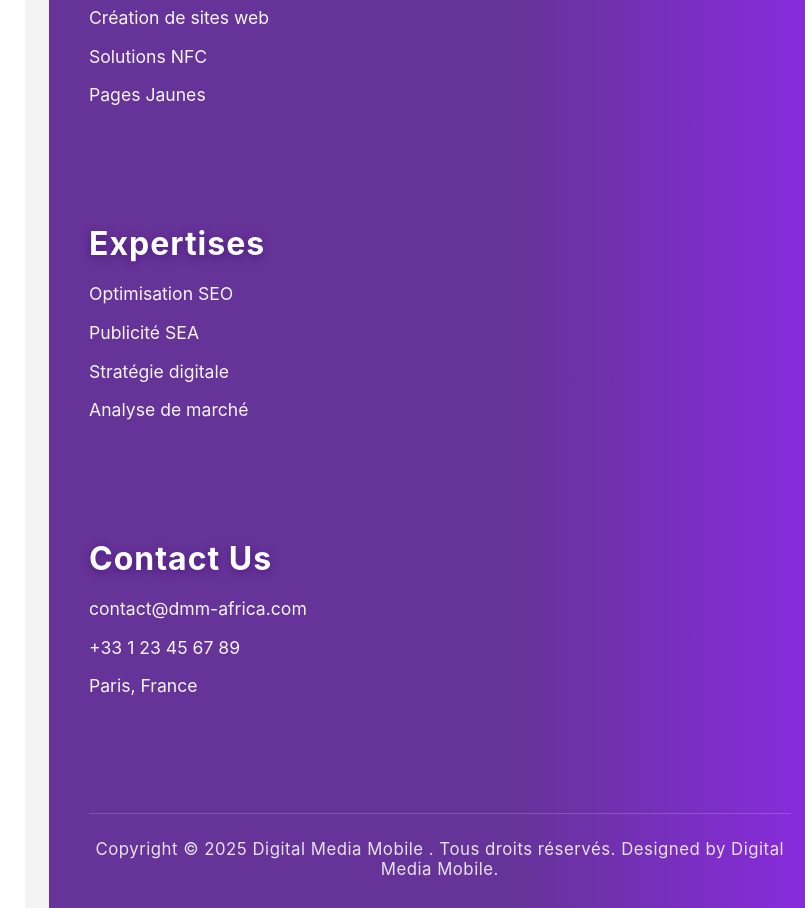
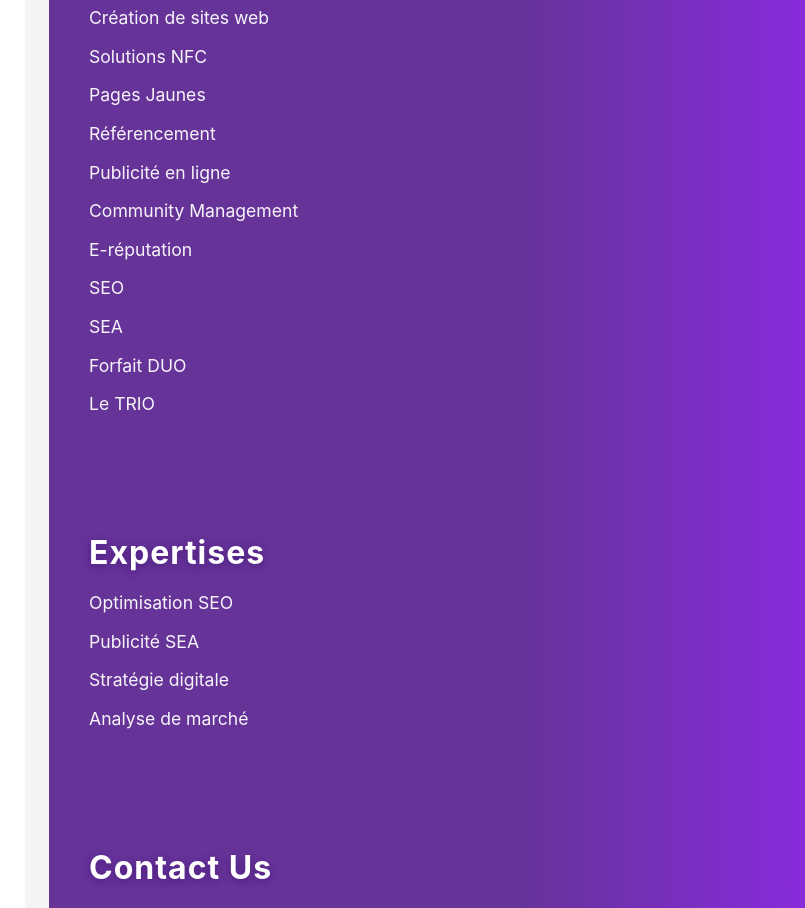
Before and after one commit to DAMEDtaha/Portail-DMM, a React (Create React App) app: page /dashboard in a window 1280 px wide. Shown: the part 3940-4848 px from the top of the page, without its empty margins (475-1280 px from the left). Built offline with nearby package versions, Linux system fonts and the light colour scheme.

Commit message:
Nouvelle Modification du Dashboard Client

```diff
--- a/src/components/dashboard/Dashboard.js
+++ b/src/components/dashboard/Dashboard.js
@@ -687,6 +687,14 @@
               <p>Création de sites web</p>
               <p>Solutions NFC</p>
               <p>Pages Jaunes</p>
+              <p>Référencement</p>
+              <p>Publicité en ligne</p>
+              <p>Community Management</p>
+              <p>E-réputation</p>
+              <p>SEO</p>
+              <p>SEA</p>
+              <p>Forfait DUO</p>
+              <p>Le TRIO</p>
             </div>
 
             {/* Section Expertises */}
--- a/src/orders/Orders.js
+++ b/src/orders/Orders.js
@@ -1,4 +1,4 @@
-// Orders.js
+
 import { useEffect, useState } from "react";
 import axios from "axios";
 import {
```
